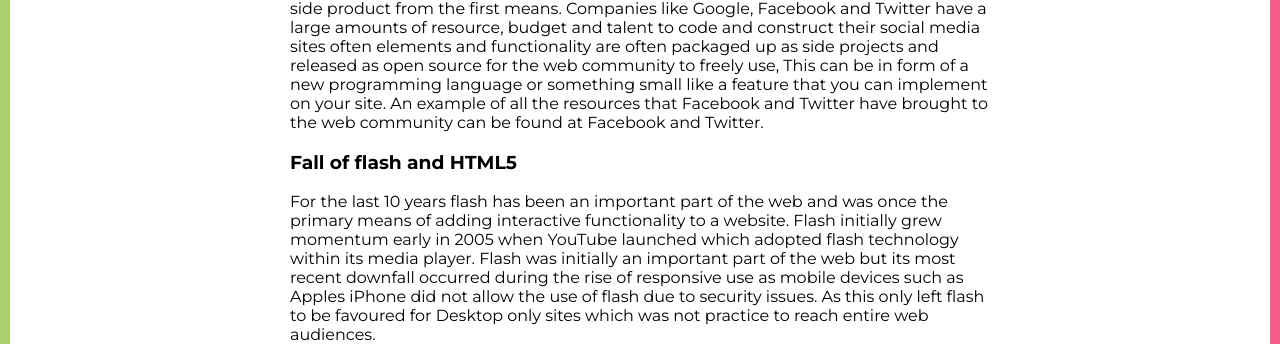
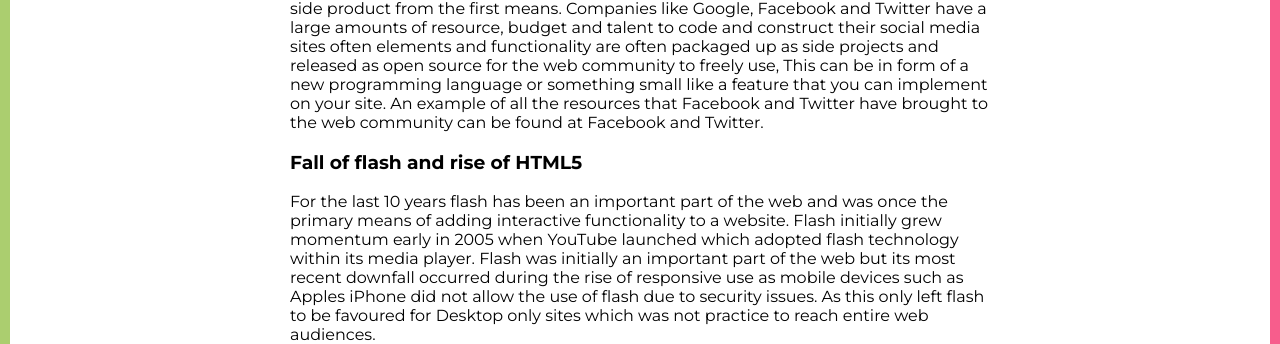
Before and after one commit to 8ix/8ix, a Jekyll site: the page built from _posts/2016-02-18-evolution-of-a-web-developer.markdown, in a window 1280 px wide and 900 px high, scrolled down 1275 px. Shown: the part 109-453 px from the top of the window. Built offline with Jekyll 4.4.1, drawn with Linux system fonts in a browser that asks for light colours; nearby versions of some CDN libraries; comment, search, counter and statistics services are not loaded.

Commit message:
text tweaks

```diff
--- a/_posts/2016-02-18-evolution-of-a-web-developer.markdown
+++ b/_posts/2016-02-18-evolution-of-a-web-developer.markdown
@@ -27,7 +27,7 @@ The First is through integrating social media own website technology into your o
 
 The Second means that social media sites have contributed to a developers arsenal is a side product from the first means. Companies like Google, Facebook and Twitter have a large amounts of resource, budget and talent to code and construct their social media sites often elements and functionality are often packaged up as side projects and released as open source for the web community to freely use, This can be in form of a new programming language or something small like a feature that you can implement on your site. An example of all the resources that Facebook and Twitter have brought to the web community can be found at Facebook and Twitter.
 
-<h3>Fall of flash and HTML5</h3>
+<h3>Fall of flash and rise of HTML5</h3>
 
 For the last 10 years flash has been an important part of the web and was once the primary means of adding interactive functionality to a website. Flash initially grew momentum early in 2005 when YouTube launched which adopted flash technology within its media player. Flash was initially an important part of the web but its most recent downfall occurred during the rise of responsive use as mobile devices such as Apples iPhone did not allow the use of flash due to security issues. As this only left flash to be favoured for Desktop only sites which was not practice to reach entire web audiences.
 
```
